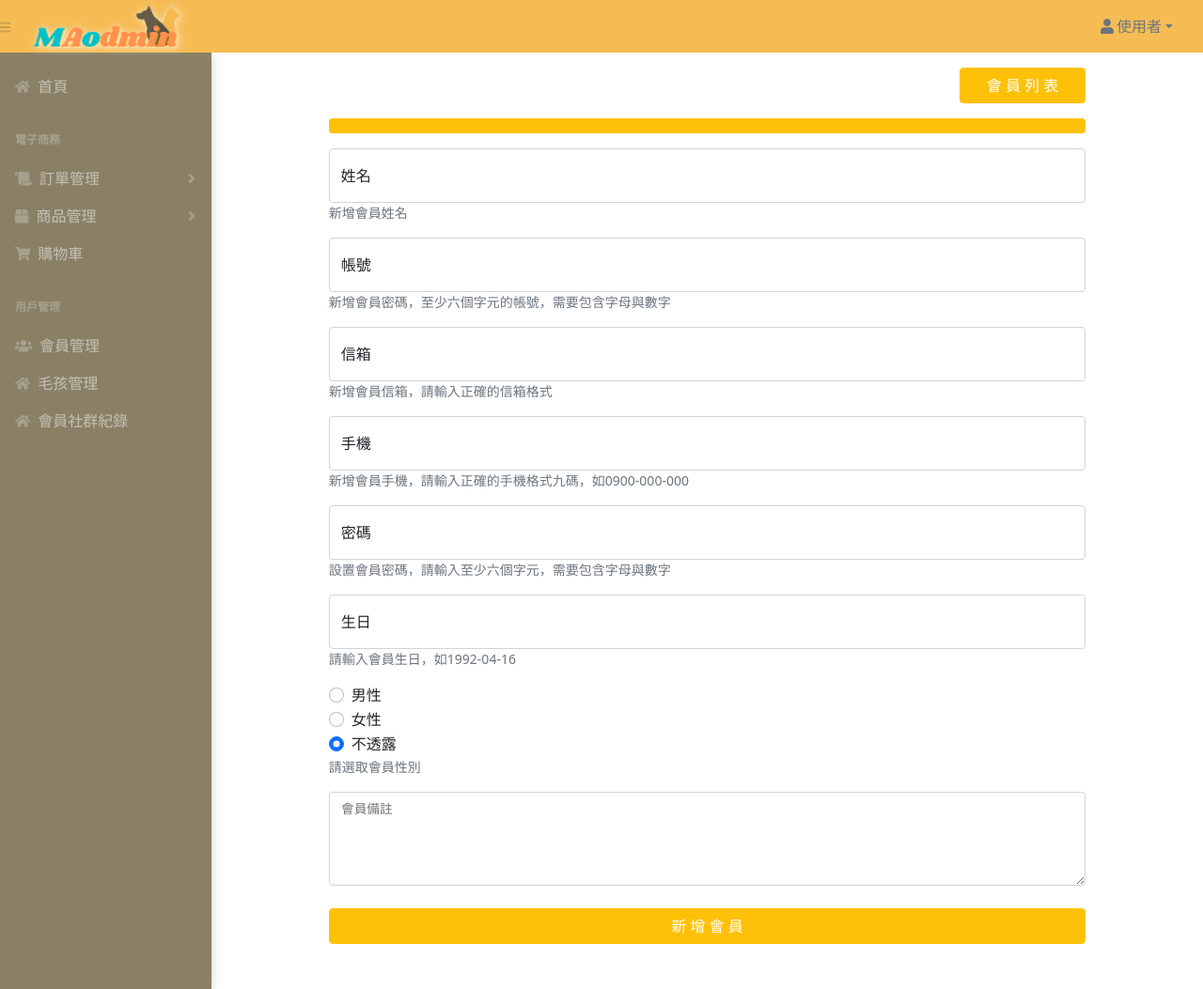
After one commit to boterasuo/Maobook_backstage, a PHP site: page /pj_maobook/user-add.php in a window 1280 px wide. The commit adds this page. Shown: the whole page at 94% size. Run offline with PHP 8.4, Linux system fonts and the light colour scheme; tables that the repository leaves empty or names only in its code hold one stand-in row (values such as "Sample post"); some libraries are stand-ins or nearby versions.

Commit message:
年更新

```diff
--- /dev/null
+++ b/user-add.php
@@ -0,0 +1,187 @@
+<?php
+
+require_once("style.php");
+require_once("main-nav.php");
+
+?>
+
+<!doctype html>
+<html lang="en">
+<head>
+    <title>user-add</title>
+    <!-- Required meta tags -->
+    <meta charset="utf-8">
+    <meta name="viewport" content="width=device-width, initial-scale=1, shrink-to-fit=no">
+
+    <!-- Bootstrap CSS v5.0.2 -->
+    <link rel="stylesheet" href="https://cdn.jsdelivr.net/npm/bootstrap@5.0.2/dist/css/bootstrap.min.css"  integrity="sha384-EVSTQN3/azprG1Anm3QDgpJLIm9Nao0Yz1ztcQTwFspd3yD65VohhpuuCOmLASjC" crossorigin="anonymous">
+
+
+    <style>
+        body{
+            background: #FFF center center;
+            background-size: cover;
+        }
+        .logo{
+            width: 400px;
+            display:block;
+            margin:auto;
+        }
+        .login-panel{
+            width: 400px;
+        }
+        .form-control{
+            position: relative;
+        }
+        .form-control:focus{
+            z-index: 1;
+        }
+        .form-floating>label{
+            z-index: 2;
+        }
+        .input-up .form-control{
+            border-radius: .25rem .25rem 0 0;
+        }
+        .input-bottom .form-control{
+            border-top: none;
+            border-radius: 0 0 .25rem .25rem ;
+        }
+    </style>
+</head>
+<body>
+    <div class="container col-lg-8">
+
+    <div class="container">
+        <div class="py-3 d-flex justify-content-end" >
+            <button class="col-auto col-2 btn btn-warning text-white" role="button" onclick="window.location.href='user-list.php'">會 員 列 表</button>
+        </div>
+        <div class="justify-content">
+            <form action="doUserAdd.php" method="post" class="needs-validation" novalidate >
+            <div class="form-group"></div>
+            <div class="progress mb-3">
+                <div class="progress-bar bg-warning " role="progressbar" style="width: 100%" aria-valuenow="75" aria-valuemin="0" aria-valuemax="100"></div>
+            </div>
+
+    <div class="col-12 form-floating input mb-2">
+    <div class="form-floating input mb-3">
+    <input type="text" class="form-control" id="validationDefault01" placeholder="name" name="name" required>
+    <label for="validationDefault01">姓名</label>
+    <div class="col-auto">
+    <span id="passwordHelpInline" class="form-text">新增會員姓名</span>
+    </div>
+    </div>
+
+
+    <div class="form-floating input mb-3">
+        <input id="validationCustom02" type="text" name="account" class="form-control"  placeholder="account" pattern="^(?=.*\d)(?=.*[a-zA-Z]).{6,}$" required>
+        <label for="validationCustom02">帳號</label>
+    <div class="col-auto">
+        <span id="passwordHelpInline" class="form-text">
+      新增會員密碼，至少六個字元的帳號，需要包含字母與數字</span>
+    </div>
+    </div>
+                <div class="form-floating input mb-3">
+                    <input type="email" class="form-control" id="validationCustom03" placeholder="name@example.com" name="email" pattern="/^([A-Za-z0-9_\-\.])+\@([A-Za-z0-9_\-\.])+\.([A-Za-z]{2,4})$/">
+                    <label for="validationCustom03">信箱</label>
+                    <div class="col-auto">
+    <span id="passwordHelpInline" class="form-text">
+      新增會員信箱，請輸入正確的信箱格式
+    </span>
+                    </div>
+                </div>
+                <div class="form-floating input mb-3">
+                    <input type="tel" class="form-control" id="validationCustom04" placeholder="mobile" name="mobile" pattern="^09\d{2}-\d{3}-\d{3}$">
+                    <label for="validationCustom04">手機</label>
+                    <div class="col-auto">
+    <span id="passwordHelpInline" class="form-text">
+      新增會員手機，請輸入正確的手機格式九碼，如0900-000-000
+    </span>
+                    </div>
+                </div>
+                <div class="form-floating input mb-3">
+                    <input type="password" class="form-control" id="validationCustom05"  name="password" placeholder="設定密碼" pattern="^(?=.*\d)(?=.*[a-zA-Z]).{6,}$"  >
+                    <label for="validationCustom05">密碼</label>
+                    <div class="col-auto">
+    <span id="passwordHelpInline" class="form-text">
+      設置會員密碼，請輸入至少六個字元，需要包含字母與數字
+    </span>
+                    </div>
+                </div>
+
+        <div class="form-floating input mb-3">
+            <input id="validationCustom06" type="datetime" name="birthday" class="form-control"  placeholder="birthday" pattern="^\d{4}\-\d{1,2}\-\d{1,2}$" required>
+            <label for="validationCustom06">生日</label>
+            <div class="col-auto">
+        <span id="passwordHelpInline" class="form-text">
+      請輸入會員生日，如1992-04-16</span>
+            </div>
+        </div>
+
+        <div class="form-floating input mb-3">
+
+        <div class="form-check">
+            <input class="form-check-input" type="radio" name="flexRadioDefault" id="flexRadioDefault1" value="1">
+            <label class="form-check-label" for="flexRadioDefault1" >
+                男性
+            </label>
+        </div>
+        <div class="form-check">
+            <input class="form-check-input" type="radio" name="flexRadioDefault" id="flexRadioDefault2" value="3" checked>
+            <label class="form-check-label" for="flexRadioDefault2">
+                女性
+            </label>
+        </div>
+        <div class="form-check">
+            <input class="form-check-input" type="radio" name="flexRadioDefault" id="flexRadioDefault2" value="3" checked>
+            <label class="form-check-label" for="flexRadioDefault2">
+                不透露
+            </label>
+        </div>
+        <div class="col-auto">
+        <span id="passwordHelpInline" class="form-text">
+      請選取會員性別</span>
+        </div>
+    </div>
+
+        <div class="form-floating input mb-3">
+            <textarea type="text" class="form-control" id="tip"  name="tip" style="height: 100px" ></textarea>
+            <label class="form-check-label" for="tip">會員備註</label>
+        </div>
+        <div class="mb-3">
+            <input id="valid" type="hidden" name="valid" class="form-control" >
+        </div>
+        <div class="d-grid gap-2 mb-5 mt-3">
+            <div class="help-block with-errors"></div>
+
+            <button class="btn btn-warning text-white" type="submit">新 增 會 員</button>
+        </div>
+
+        </div>
+    </div>
+</div>
+</div>
+
+    <script>
+        // Example starter JavaScript for disabling form submissions if there are invalid fields
+        (function () {
+            'use strict'
+
+            // Fetch all the forms we want to apply custom Bootstrap validation styles to
+            var forms = document.querySelectorAll('.needs-validation')
+
+            // Loop over them and prevent submission
+            Array.prototype.slice.call(forms)
+                .forEach(function (form) {
+                    form.addEventListener('submit', function (event) {
+                        if (!form.checkValidity()) {
+                            event.preventDefault()
+                            event.stopPropagation()
+                        }
+
+                        form.classList.add('was-validated')
+                    }, false)
+                })
+        })()
+    </script>
+</body>
+</html>
```
Also changed, not shown: user-list.php (+14 -16 lines).
